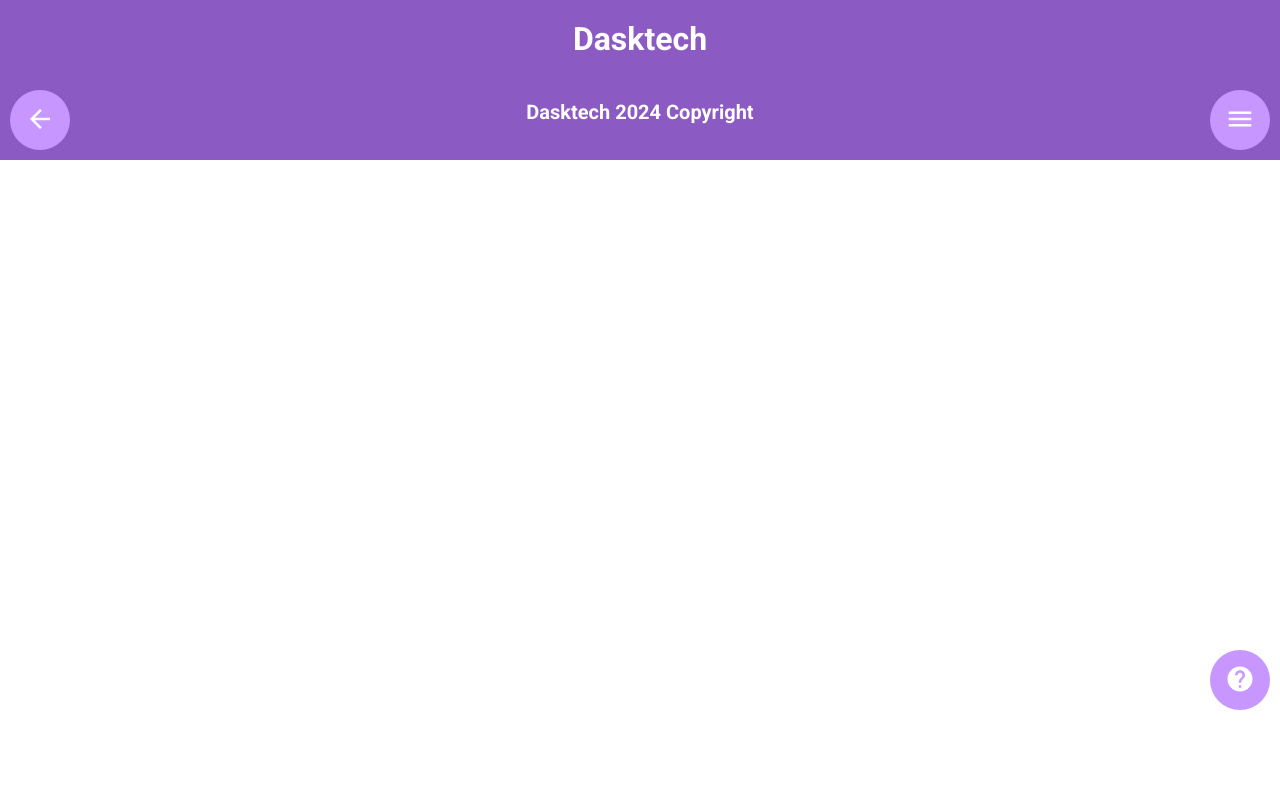
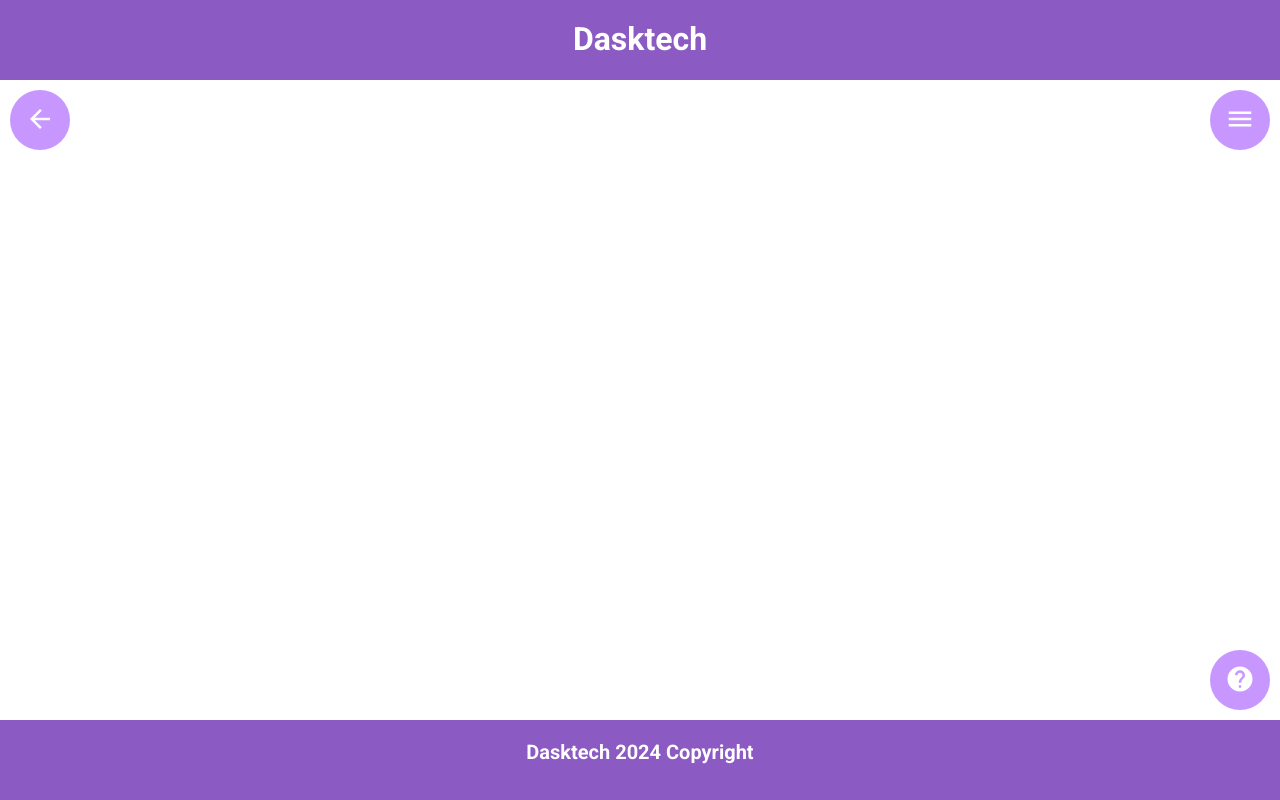
Before and after one commit to DanielTruscaV1/DasktechV3, a Vue app in the folder front-end/dasktech/: page /article in a window 1280 px wide. Built offline with nearby package versions, Linux system fonts and the light colour scheme.

Commit message:
Linked the article component to the router.

```diff
--- a/front-end/dasktech/src/components/Article.vue
+++ b/front-end/dasktech/src/components/Article.vue
@@ -3,10 +3,19 @@
 </script>
 
 <template>
+  <div id="container">
 
+  </div>
 </template>
 
 <style scoped>
+    #container
+    {
+      width:100vw;
+      height:80vh;
+      background-color:var(--color1);
+      font-family:var(--font1);
+    }
     @media screen and (max-width:600px)
     {
 
--- a/front-end/dasktech/src/components/Navigation.vue
+++ b/front-end/dasktech/src/components/Navigation.vue
@@ -1,4 +1,5 @@
 <script setup>
+
 </script>
 
 <template>
--- a/front-end/dasktech/src/components/Subject1.vue
+++ b/front-end/dasktech/src/components/Subject1.vue
@@ -21,6 +21,17 @@ async function getArticle()
 }
 
 getArticle();
+
+import { useRouter, useRoute } from 'vue-router';
+
+const router = useRouter();
+const route = useRoute();
+
+function go_to(path)
+{
+    router.push(`${path}`);
+}
+
 </script>
 
 <template>
@@ -29,7 +40,11 @@ getArticle();
       Artificial Intelligence
     </h1>
     <div id="list">
-      <div v-for="article in articles" class="article">
+      <div
+        v-for="article in articles"
+        class="article"
+        @click="go_to('article')"
+      >
         {{ article.data.id }}
       </div>
     </div>
@@ -68,6 +83,7 @@ getArticle();
       background-color:var(--color2);
       color:var(--color1);
       border-left:10px solid var(--color4);
+      cursor:pointer;
     }
     a
     {
```
